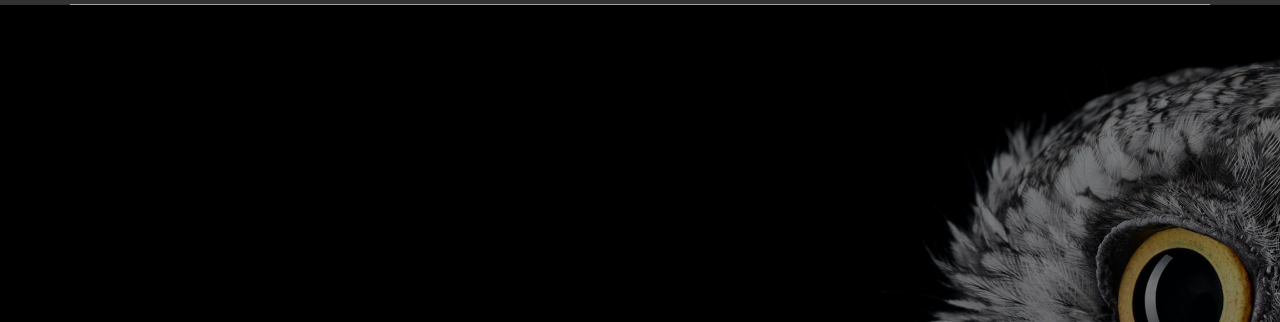
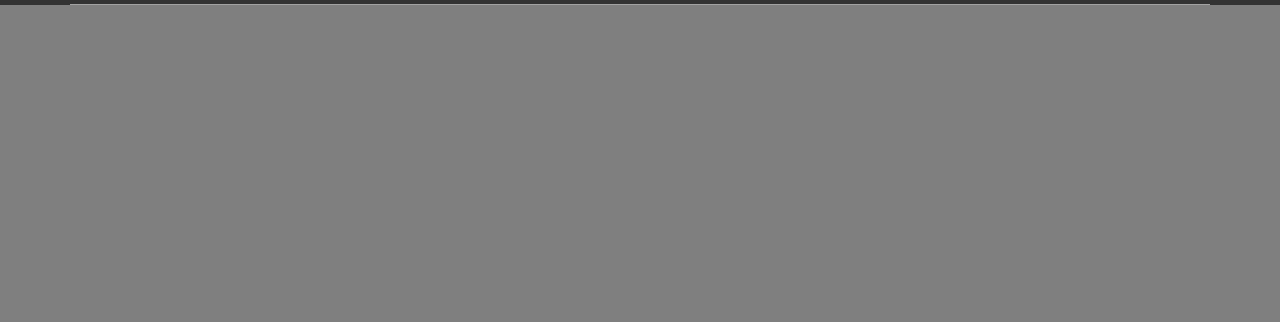
Before and after one commit to MohamedAmr2003/kasper, a plain HTML site: page index.html in a window 1280 px wide. Shown: the part 92-414 px from the top of the page. Drawn offline with nearby package versions, Linux system fonts and the light colour scheme; files whose address does not match are found by name.

Commit message:
Update kasper.css

```diff
--- a/css/kasper.css
+++ b/css/kasper.css
@@ -181,8 +181,7 @@ nav li a:hover{
 
 
 .landing{
-   background-image: url(images/landing\ pc\ 4.jpg);
-
+ background-image: url(images/landing pc 4.jpg);
     background-size: cover;
     min-height: 100vh;
     position: relative;
```
